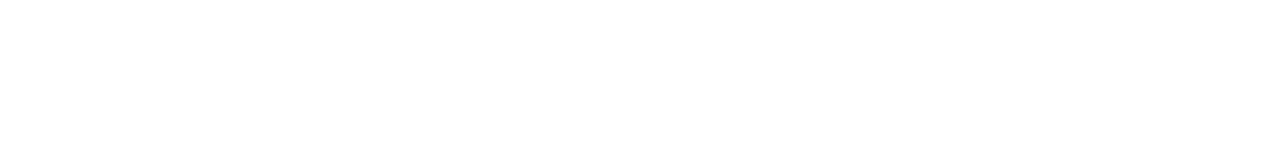
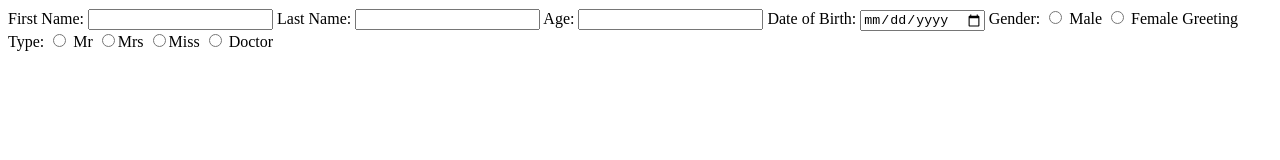
Before and after one commit to JefthaNizaam01/calculateSalary, a plain HTML site: page index.html in a window 1280 px wide. Drawn offline with Linux system fonts and the light colour scheme.

Commit message:
form update

```diff
--- a/index.html
+++ b/index.html
@@ -7,6 +7,31 @@
     <title>calculate Salary</title>
 </head>
 <body>
+    <form>
+    <label for="firstName">First Name:</label>
+    <input type="text" id="firstName" required>
+
+    <label for="lastName">Last Name:</label>
+    <input type="text" id="lastName" required>
+
+    <label for="age">Age:</label>
+    <input type="number" id="age" required>
+
+    <label for="dob">Date of Birth:</label>
+    <input type="date" id="dob" required>
+
+    <label>Gender:</label>
+    <label><input type="radio" name="gender" value="male" required> Male</label>
+    <label><input type="radio" name="gender" value="female" required> Female</label>
+
+    <label>Greeting Type:</label>
+    <label><input type="radio" name="greeting_Type" value="Mr" required> Mr</label>
+    <label><input type="radio" name="greeting_Type" value="Mrs">Mrs</label>
+    <label><input type="radio" name="greeting_Type" value="Miss">Miss</label>
+    <label><input type="radio" name="greeting_Type" value="Doctor"> Doctor</label>
+
+
+    </form>
     <script src = ./script/code.js></script>
 </body>
 </html>
```
